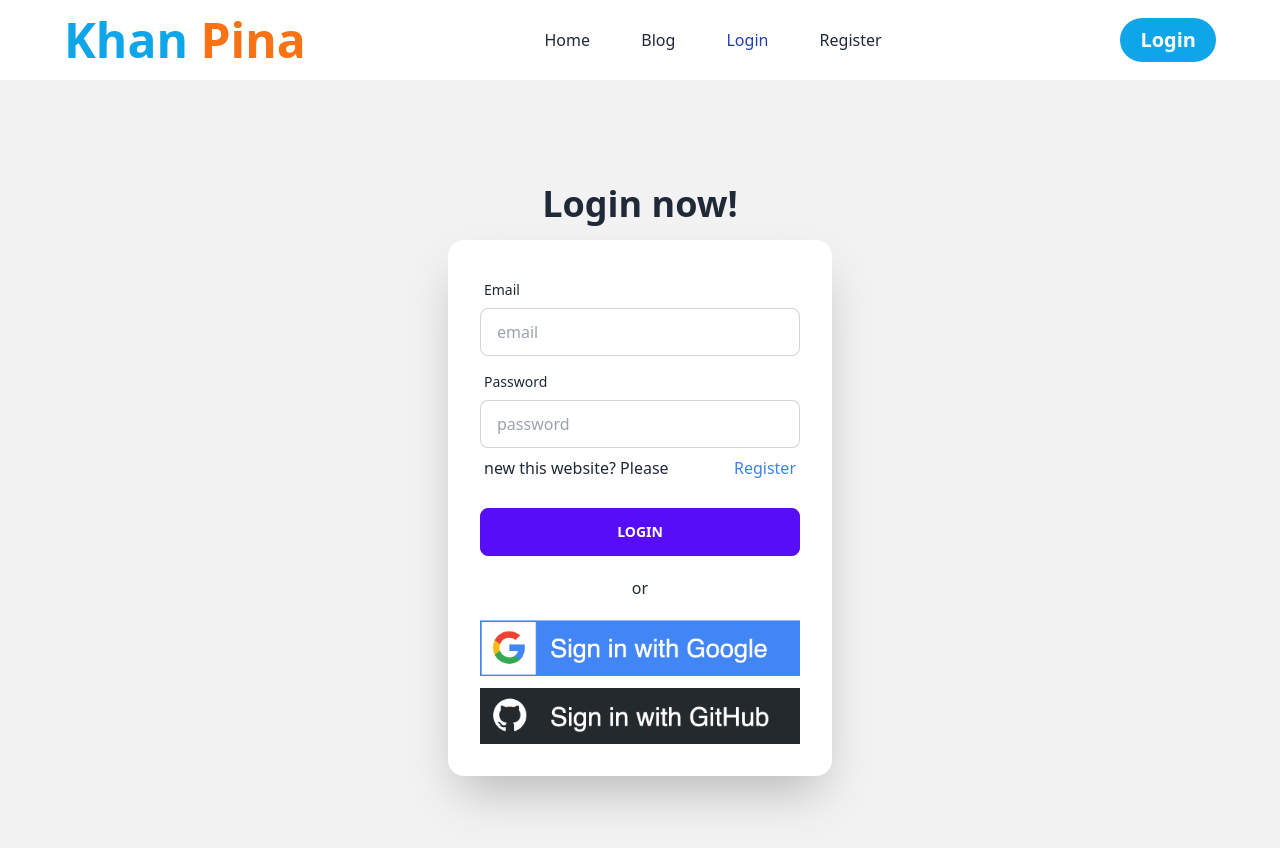
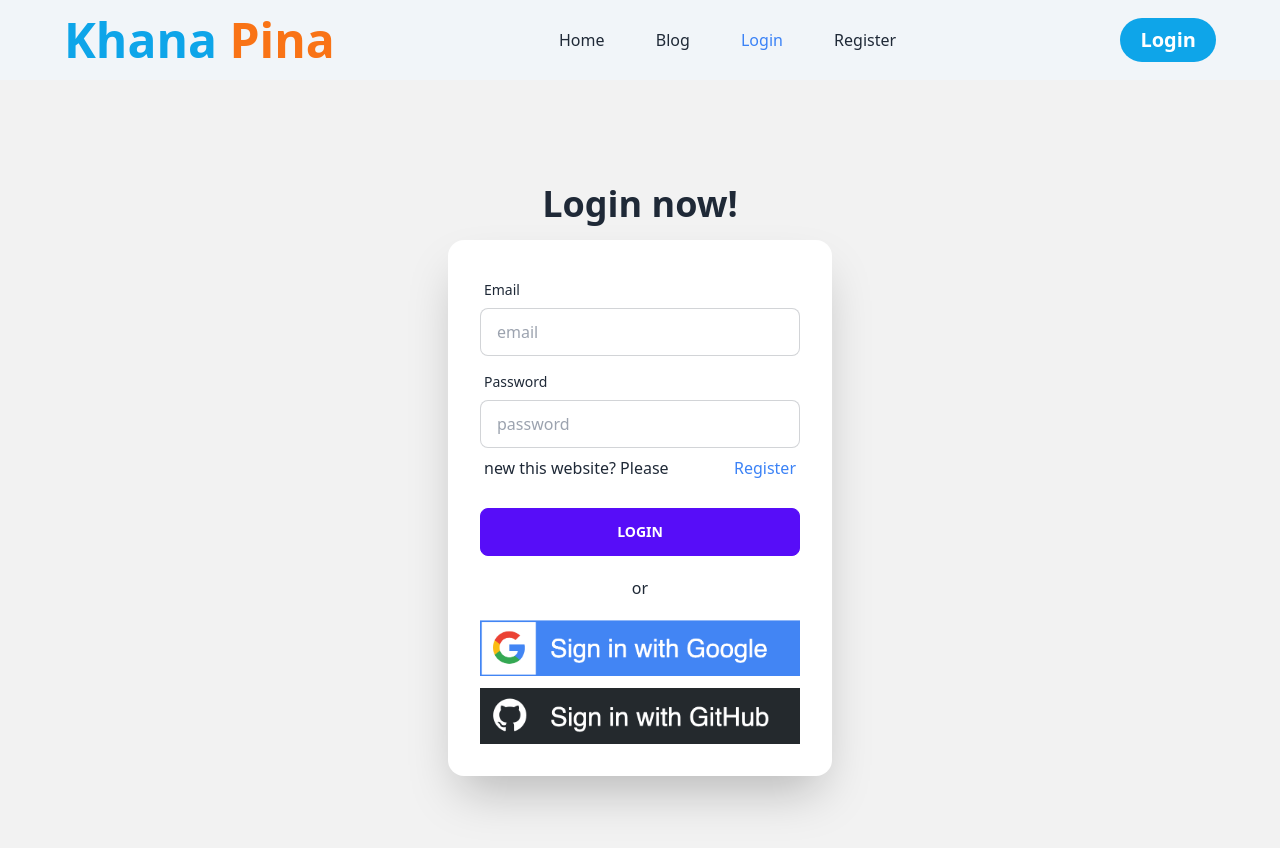
Before and after one commit to alhabib5565/chef-recipe-hunter-client, a React (Vite) app: page /login in a window 1280 px wide. Shown: the top 848 px of the page. Built offline with nearby package versions, Linux system fonts and the light colour scheme; no server answers.

Commit message:
add error element

```diff
--- a/index.html
+++ b/index.html
@@ -4,7 +4,7 @@
     <meta charset="UTF-8" />
     <link rel="icon" type="image/svg+xml" href="/vite.svg" />
     <meta name="viewport" content="width=device-width, initial-scale=1.0" />
-    <title>Vite + React</title>
+    <title>khana pina </title>
   </head>
   <body>
     <div id="root"></div>
--- a/src/components/Achef.jsx
+++ b/src/components/Achef.jsx
@@ -15,7 +15,7 @@ const Achef = ({ chef }) => {
                     <><span className='font-semibold'>Likes: </span> {likes}</>
                 </div>
                 <div className="card-actions justify-end">
-                    <Link to={`chef/${chef_id}`}><button className="btn btn-primary">veiw recipes</button></Link>
+                    <Link to={`chef/${chef_id}`}><button className=' bg-sky-500 px-5 py-2 rounded-full text-white text-xl font-semibold hover:bg-sky-700'>veiw recipes</button></Link>
                 </div>
             </div>
         </div>
--- /dev/null
+++ b/src/components/ErrorPage.jsx
@@ -0,0 +1,11 @@
+import React from 'react';
+
+const ErrorPage = () => {
+    return (
+        <div>
+            kkkkkkkkkkkkkkkkkkkkk
+        </div>
+    );
+};
+
+export default ErrorPage;
--- a/src/components/Header.jsx
+++ b/src/components/Header.jsx
@@ -18,19 +18,19 @@ const Header = () => {
       })
   }
   return (
-    <header className='bg-white'>
+    <header className=' bg-slate-100'>
       <nav className='flex justify-between items-center h-20 w-[90%] mx-auto'>
         <div>
-          <Link to='/' className='text-3xl text-sky-500 md:text-5xl font-extrabold'>Khan <span className='text-orange-500'>Pina</span></Link>
+          <Link to='/' className='text-3xl text-sky-500 md:text-5xl font-extrabold'>Khana <span className='text-orange-500'>Pina</span></Link>
         </div>
-        <div className={`duration-500 md:static absolute bg-white left-0 min-h-[50vh] md:min-h-fit w-full md:w-auto flex items-center px-6  ${show ? "top-[-100%]" : "top-[10%]"}`}>
+        <div className={`duration-500 md:static absolute left-0 min-h-[50vh] md:min-h-fit w-full md:w-auto flex items-center px-6  ${show ? "top-[-100%]" : "top-[10%]"}`}>
           <ul className='flex md:center md:flex-row flex-col md:items-center md:gap-[4vw] gap-6'>
-            <li>
+            <li className='hover:text-blue-700'>
               <NavLink
                 to='/'
                 className={({ isActive, isPending }) =>
                   isActive
-                    ? "text-blue-800"
+                    ? "text-blue-500"
                     : isPending
                       ? "pending"
                       : ""
@@ -39,12 +39,12 @@ const Header = () => {
                 Home
               </NavLink>
             </li>
-            <li>
+            <li className='hover:text-blue-700'>
               <NavLink
                 to='/blog'
                 className={({ isActive, isPending }) =>
                   isActive
-                    ? "text-blue-800"
+                    ? "text-blue-500"
                     : isPending
                       ? "pending"
                       : ""
@@ -53,12 +53,12 @@ const Header = () => {
                 Blog
               </NavLink>
             </li>
-            <li>
+            <li className='hover:text-blue-700'>
               <NavLink
                 to='/login'
                 className={({ isActive, isPending }) =>
                   isActive
-                    ? "text-blue-800"
+                    ? "text-blue-500"
                     : isPending
                       ? "pending"
                       : ""
@@ -67,12 +67,12 @@ const Header = () => {
                 Login
               </NavLink>
             </li>
-            <li>
+            <li className='hover:text-blue-700'>
               <NavLink
                 to='/register'
                 className={({ isActive, isPending }) =>
                   isActive
-                    ? "text-blue-800"
+                    ? "text-blue-500"
                     : isPending
                       ? "pending"
                       : ""
--- a/src/route/Router.jsx
+++ b/src/route/Router.jsx
@@ -8,12 +8,14 @@ import ChefLayout from "../layout/ChefLayout";
 import AllChef from "../components/AllChef";
 import ChefDeatails from "../components/ChefDeatails";
 import PrivateRoute from "../privateRoute/PrivateRoute";
+import ErrorPage from "../components/ErrorPage";
 
 
 const router = createBrowserRouter([
     {
         path: '/',
         element: <Layout></Layout>,
+        errorElement: <ErrorPage></ErrorPage>,
         children: [
             {
                 path: '/',
```
